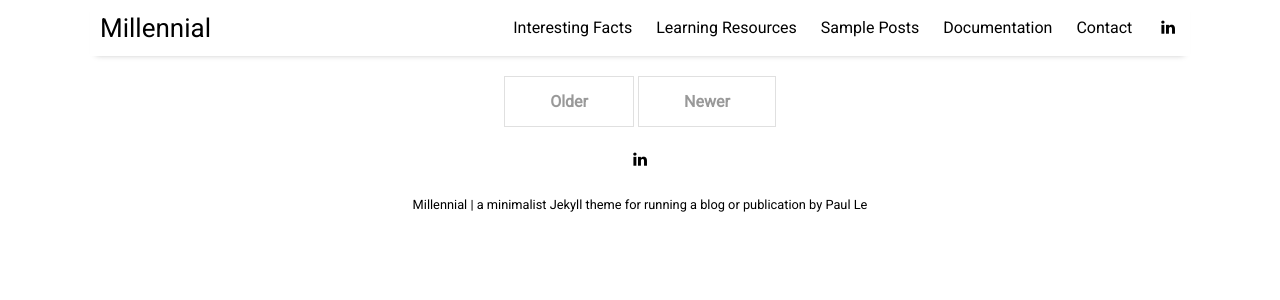
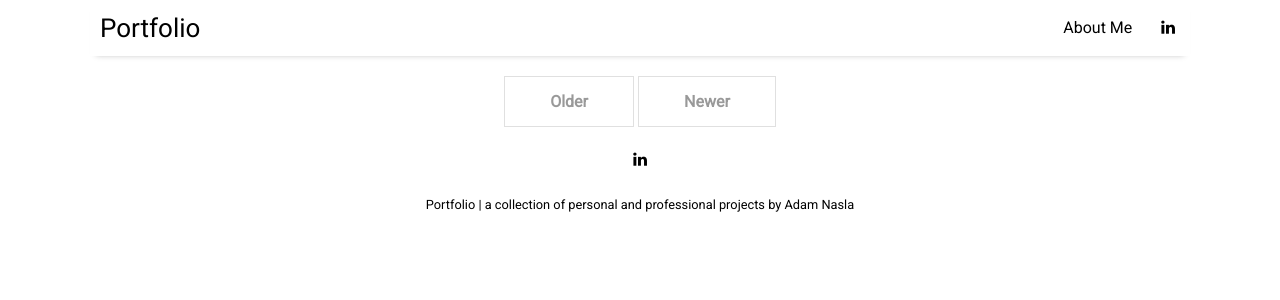
Before and after one commit to naslash/naslash.github.io, a Jekyll site: the page built from index.html, in a window 1280 px wide. Shown: the top 300 px of the page. Built offline with Jekyll 4.4.1, drawn with Linux system fonts in a browser that asks for light colours; nearby versions of some CDN libraries; the list of posts is cut into pages by our own code.

Commit message:
changed default title, description, and author of config

```diff
--- a/_config.yml
+++ b/_config.yml
@@ -10,9 +10,9 @@ permalink:           /:title
 plugins:             [jekyll-paginate, jekyll-sitemap, jekyll-feed, jekyll-seo-tag]
 
 # Customise atom feed settings (this is where Jekyll-Feed gets configuration information)
-title:		           "Millennial"
-description:	       "a minimalist Jekyll theme for running a blog or publication"
-author:              "Paul Le"
+title:		           "Portfolio"
+description:	       "a collection of personal and professional projects"
+author:              "Adam Nasla"
 
 # RSS 2.0 can be used instead of Atom by uncommenting following two lines
 #feed:
--- a/_data/settings.yml
+++ b/_data/settings.yml
@@ -7,19 +7,11 @@ disqus:
 google-ID: ''
 
 menu:
-- {name: 'Interesting Facts',  url: 'facts'}
-- {name: 'Learning Resources', url: 'resources'}
-- {name: 'Sample Posts',       url: 'sample-posts'}
-- {name: 'Documentation',      url: 'documentation'}
-- {name: 'Contact',            url: 'contact'}
+- {name: 'About Me',  url: 'aboutme'}
 
 # Available social icons are powered by Font Awesome, so you can use any icon that they offer
 social:
 - {icon: 'linkedin', link:   'https://www.linkedin.com/in/adam-nasla'}
-#- {icon: 'instagram', link:  'https://instagram.com/paululele'}
-#- {icon: 'envelope', link:   'mailto:hello@paulle.ca'}
-#- {icon: 'rss-square', link: 'feed.xml'}
-# - {icon: 'rss-square', link: 'rss-feed.xml'}
 
 # Customize site text
 pagination:
```
